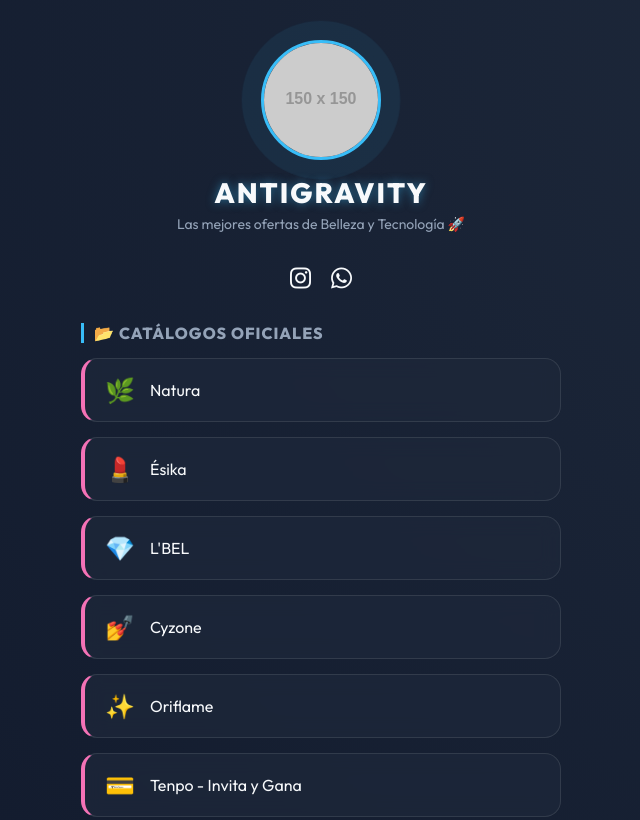
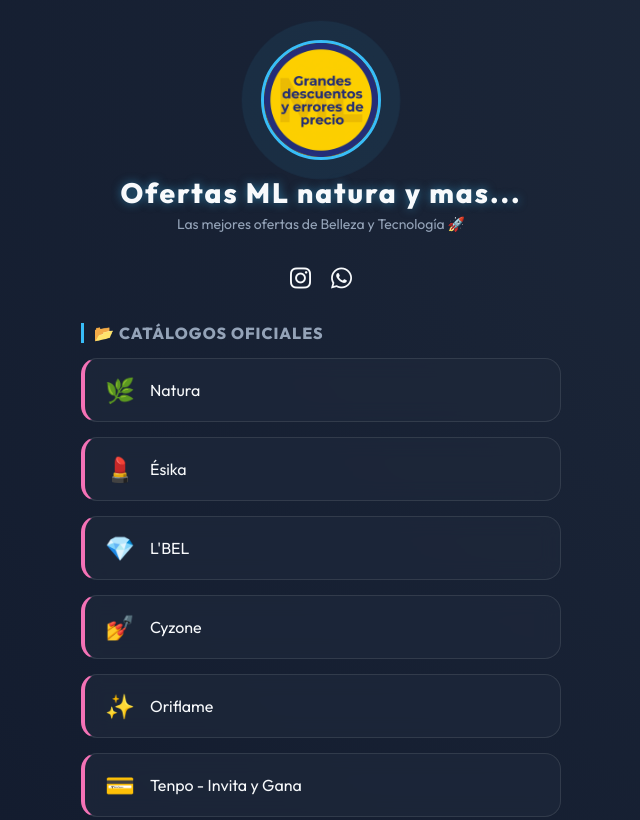
Before and after one commit to luisreyes170/ofertas-bio, a plain HTML site: page index.html in a window 1280 px wide. Shown: the top 820 px of the page, without its empty margins (319-959 px from the left). Drawn offline with Linux system fonts and the light colour scheme; placeholder pictures from the web are drawn by us.

Commit message:
Update logo and title

```diff
--- a/index.html
+++ b/index.html
@@ -17,10 +17,10 @@
         <!-- Profile Header -->
         <header class="profile">
             <div class="avatar-container">
-                <img src="https://via.placeholder.com/150" alt="Antigravity Logo" class="avatar">
+                <img src="logo.png" alt="Antigravity Logo" class="avatar">
                 <div class="pulse"></div>
             </div>
-            <h1>ANTIGRAVITY</h1>
+            <h1>Ofertas ML natura y mas...</h1>
             <p class="tagline">Las mejores ofertas de Belleza y Tecnología 🚀</p>
         </header>
 
```
Also changed, not shown: logo.png (added).
